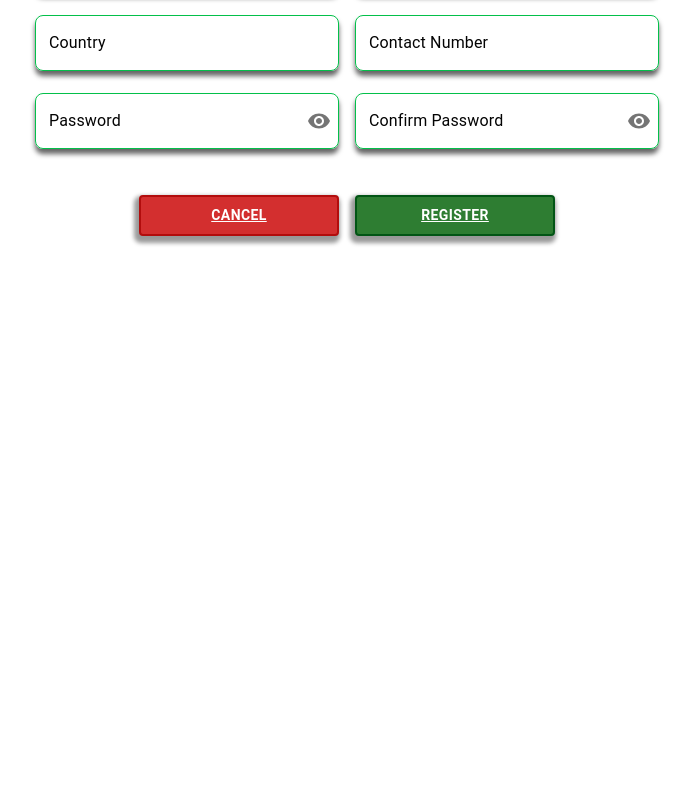
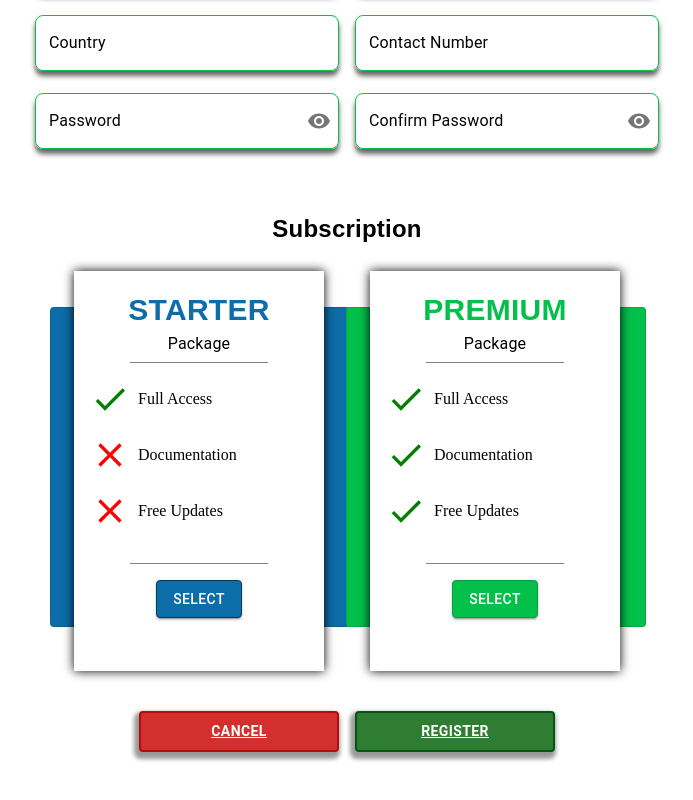
Before and after one commit to p0k3m0n187/WasteNot_Website-Capstone-, a React (Create React App) app: page /register in a window 1280 px wide. Shown: the part 612-1412 px from the top of the page, without its empty margins (293-986 px from the left). Before the commit the page ends 896 px from the top, so only its background shows below. Built offline with nearby package versions, Linux system fonts and the light colour scheme; no server answers.

Commit message:
subscription

```diff
--- a/src/Pages/Register.js
+++ b/src/Pages/Register.js
@@ -11,18 +11,22 @@ import {
   where,
   getDocs,
 } from 'firebase/firestore';
-import { Box, Grid, Button, Typography } from '@mui/material';
+import { Box, Grid, Button, Typography, Paper } from '@mui/material';
 import { Link, useNavigate } from 'react-router-dom';
 import './Design/registerdesign.css';
 import { IconButton } from '@mui/material';
 import VisibilityIcon from '@mui/icons-material/Visibility';
 import VisibilityOffIcon from '@mui/icons-material/VisibilityOff';
+import CheckIcon from '@mui/icons-material/Check';
+import ClearIcon from '@mui/icons-material/Clear';
 import typography from './theme/typhography.js';
 import palette from './theme/palette.js';
+import ConfirmButton from '../components/atoms/confirmButton.js';
 
 export const Register = () => {
   const [showPassword, setShowPassword] = useState(false);
   const [showConfirmPassword, setShowConfirmPassword] = useState(false);
+  const [selectedPackage, setSelectedPackage] = useState(null);
 
   const togglePasswordVisibility = () => {
     setShowPassword((prev) => !prev);
@@ -234,6 +238,7 @@ export const Register = () => {
         province: input.province,
         role: 'admin',
         approved: 'No',
+        package: selectedPackage, // Add selectedPackage to the data sent to Firebase
       });
 
       console.log('User registered successfully:', userCredential.user.uid);
@@ -261,10 +266,7 @@ export const Register = () => {
             fontSize: typography.h1.fontSize,
             fontWeight: typography.h1.fontWeight,
             fontFamily: typography.h1.fontFamily,
-            // color: palette.plain.main,
-            // WebkitTextStroke: '1.5px #12841D',
             color: palette.primary.main,
-            // textShadow: '2px 8px 5px rgba(106, 217, 117, 0.52)',
             textTransform: 'uppercase',
           }}>
             Registration
@@ -392,28 +394,6 @@ export const Register = () => {
                     helperText={error.contactNumber}
                   />
                 </Grid>
-                {/* <Grid item xs={12} sm={6}>
-                  <StyledTextField
-                    label="Longitude"
-                    color="success"
-                    type="number"
-                    onChange={(e) => onInputChange('longitude', e.target.value)}
-                    onBlur={validateInput}
-                    error={!!error.longitude}
-                    helperText={error.longitude}
-                  />
-                </Grid>
-                <Grid item xs={12} sm={6}>
-                  <StyledTextField
-                    label="Latitude"
-                    color="success"
-                    type="number"
-                    onChange={(e) => onInputChange('latitude', e.target.value)}
-                    onBlur={validateInput}
-                    error={!!error.latitude}
-                    helperText={error.latitude}
-                  />
-                </Grid> */}
                 <Grid item xs={12} sm={6}>
                   <StyledTextField
                     label="Password"
@@ -458,6 +438,166 @@ export const Register = () => {
                   />
                 </Grid>
               </Grid>
+              <Box sx={{ width: '100%', height: 500, mb: 2, p: 2, }}>
+                <Box sx={{ display: 'flex', justifyContent: 'center', }}>
+                  <Typography sx={{
+                    fontSize: typography.h5.fontSize,
+                    fontWeight: typography.h1.fontWeight,
+                    fontFamily: typography.h1.fontFamily,
+                    mb: 3
+                  }}>Subscription</Typography>
+                </Box>
+
+                <Box sx={{ display: 'flex', justifyContent: 'space-around', alignItems: 'center' }}>
+                  <Box
+                    sx={{
+                      width: 250,
+                      height: 400,
+                      p: 2,
+                      bgcolor: selectedPackage === 'Starter Pack' ? '#C3E8FF' : 'white',
+                      boxShadow: '0px 0px 10px 0px rgba(0,0,0.01)',
+                    }}
+                  >
+                    <Paper
+                      sx={{
+                        position: 'absolute',
+                        bgcolor: palette.info.main,
+                        height: 320,
+                        width: 300,
+                        display: 'flex',
+                        justifyContent: 'center',
+                        alignItems: 'center',
+                        zIndex: -1,
+                        mt: 2.5,
+                        ml: -5
+                      }}
+                      variant="outlined"
+                      elevation={24} />
+                    <Box gutterBottom>
+                      <Typography sx={{
+                        fontSize: typography.h1.fontSize,
+                        fontWeight: typography.h1.fontWeight,
+                        fontFamily: typography.h1.fontFamily,
+                        color: palette.info.main,
+                        textTransform: 'uppercase',
+                      }}>
+                        Starter
+                      </Typography>
+                      <Typography gutterBottom>Package</Typography>
+                      <Box sx={{
+                        borderBottom: '1px solid grey',
+                        ml: 5,
+                        mr: 5,
+                        mb: 2,
+                      }} />
+                      <Box sx={{ display: 'flex', alignItems: 'center', gap: 1, mb: 2 }}>
+                        <CheckIcon sx={{ fontSize: 40, color: 'green' }} />
+                        <Typography variant='h7'>Full Access</Typography>
+                      </Box>
+                      <Box sx={{ display: 'flex', alignItems: 'center', gap: 1, mb: 2 }}>
+                        <ClearIcon sx={{ fontSize: 40, color: 'red' }} />
+                        <Typography variant='h7'>Documentation</Typography>
+                      </Box>
+                      <Box sx={{ display: 'flex', alignItems: 'center', gap: 1, mb: 4 }}>
+                        <ClearIcon sx={{ fontSize: 40, color: 'red' }} />
+                        <Typography variant='h7'>Free Updates</Typography>
+                      </Box>
+                    </Box>
+                    <Box sx={{
+                      borderBottom: '1px solid grey',
+                      ml: 5,
+                      mr: 5,
+                      mb: 2,
+                    }} />
+                    <Box sx={{ display: 'flex', justifyContent: 'center' }}>
+                      <Button
+                        variant="contained"
+                        onClick={() => setSelectedPackage('Starter Pack')}
+                        sx={{
+                          bgcolor: palette.info.main,
+                          border: `1px solid #023B5E`,
+                          '&:hover': {
+                            color: palette.info.main,
+                            bgcolor: 'white',
+                            border: `1px solid ${palette.info.main}`,
+                          },
+                        }}
+                      >
+                        {selectedPackage === 'Starter Pack' ? 'Selected' : 'Select'}
+                      </Button>
+                    </Box>
+                  </Box>
+                  <Box>
+                    <Box
+                      sx={{
+                        width: 250,
+                        height: 400,
+                        p: 2,
+                        bgcolor: selectedPackage === 'Premium Pack' ? '#CAFFD9' : 'white',
+                        boxShadow: '0px 0px 10px 0px rgba(0,0,0.01)',
+                      }}
+                    >
+                      <Paper
+                        sx={{
+                          position: 'absolute',
+                          bgcolor: palette.primary.main,
+                          height: 320,
+                          width: 300,
+                          display: 'flex',
+                          justifyContent: 'center',
+                          alignItems: 'center',
+                          zIndex: -1,
+                          mt: 2.5,
+                          ml: -5
+                        }}
+                        variant="outlined"
+                        elevation={24} />
+                      <Box gutterBottom>
+                        <Typography sx={{
+                          fontSize: typography.h1.fontSize,
+                          fontWeight: typography.h1.fontWeight,
+                          fontFamily: typography.h1.fontFamily,
+                          color: palette.primary.main,
+                          textTransform: 'uppercase',
+                        }}>
+                          Premium
+                        </Typography>
+                        <Typography gutterBottom>Package</Typography>
+                        <Box sx={{
+                          borderBottom: '1px solid grey',
+                          ml: 5,
+                          mr: 5,
+                          mb: 2,
+                        }} />
+                        <Box sx={{ display: 'flex', alignItems: 'center', gap: 1, mb: 2 }}>
+                          <CheckIcon sx={{ fontSize: 40, color: 'green' }} />
+                          <Typography variant='h7'>Full Access</Typography>
+                        </Box>
+                        <Box sx={{ display: 'flex', alignItems: 'center', gap: 1, mb: 2 }}>
+                          <CheckIcon sx={{ fontSize: 40, color: 'green' }} />
+                          <Typography variant='h7'>Documentation</Typography>
+                        </Box>
+                        <Box sx={{ display: 'flex', alignItems: 'center', gap: 1, mb: 4 }}>
+                          <CheckIcon sx={{ fontSize: 40, color: 'green' }} />
+                          <Typography variant='h7'>Free Updates</Typography>
+                        </Box>
+                      </Box>
+                      <Box sx={{
+                        borderBottom: '1px solid grey',
+                        ml: 5,
+                        mr: 5,
+                        mb: 2,
+                      }} />
+                      <Box sx={{ display: 'flex', justifyContent: 'center' }}>
+                        <ConfirmButton
+                          label={selectedPackage === 'Premium Pack' ? 'Selected' : 'Select'}
+                          onClick={() => setSelectedPackage('Premium Pack')}
+                        />
+                      </Box>
+                    </Box>
+                  </Box>
+                </Box>
+              </Box>
               <Box sx={{ display: 'flex', justifyContent: 'center', gap: 2 }}>
                 <Link to="/login"><Button
                   variant='contained'
--- a/src/Pages/theme/palette.js
+++ b/src/Pages/theme/palette.js
@@ -28,7 +28,7 @@ const palette = {
         contrastText: '#fff',
     },
     info: {
-        main: '#9DD1F1',
+        main: '#0D6DA8',
         contrastText: '#fff',
     },
     transparent: {
```
